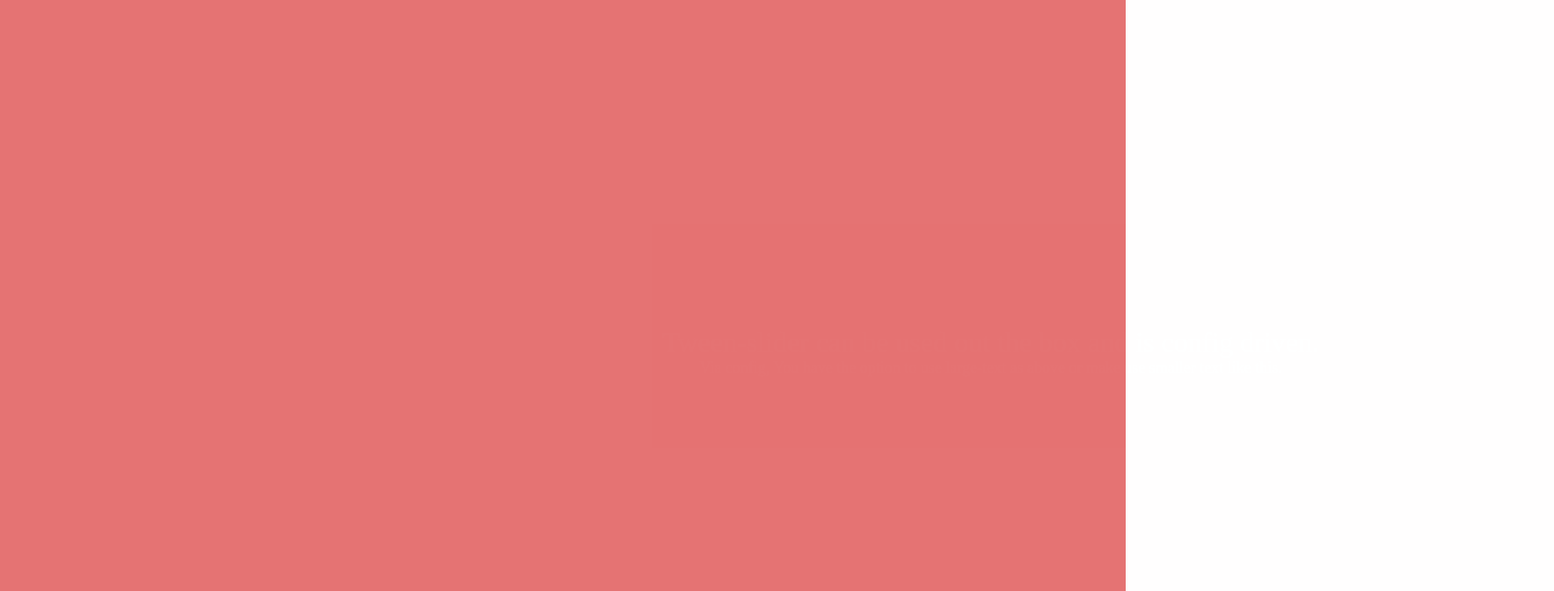
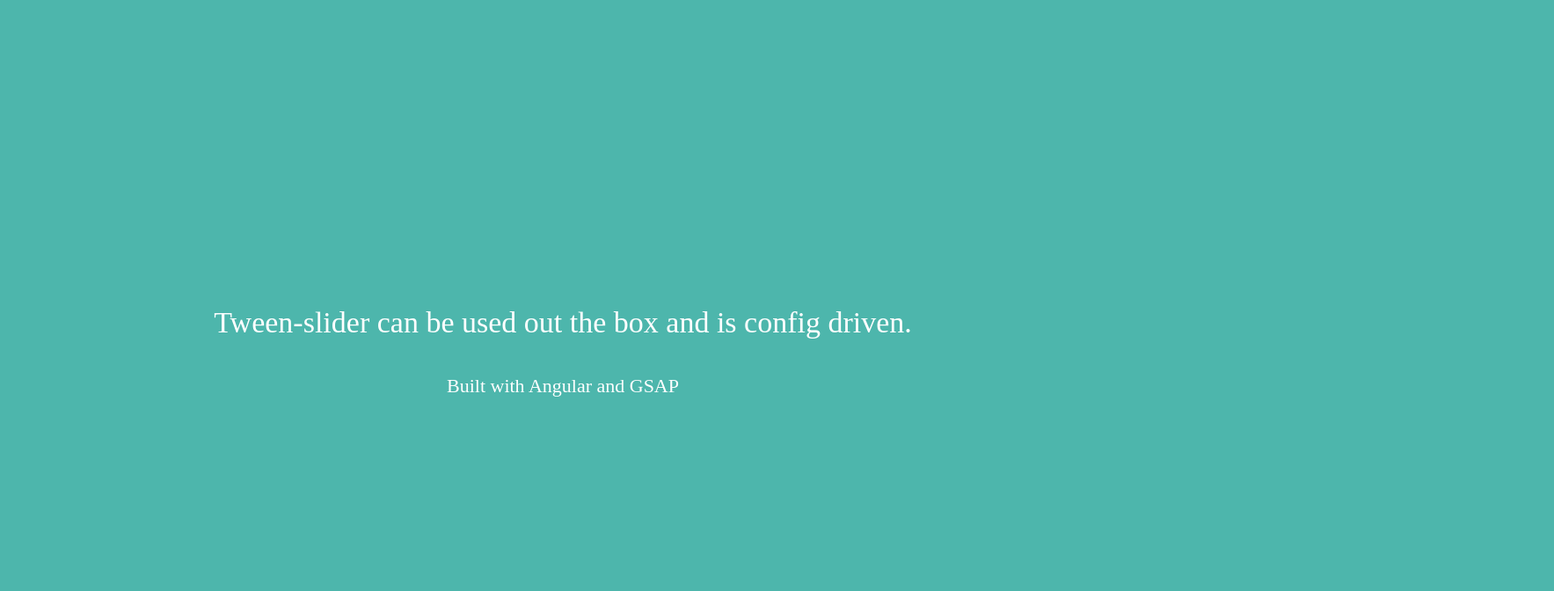
Before and after one commit to HaydenSookchand/tween-slider, an Angular app: page /index.html#/home in a window 1280 px wide. Shown: the top 672 px of the page at 88% size, 1767 px wide, since content can reach past the window. Built offline with nearby package versions, Linux system fonts and the light colour scheme.

Commit message:
make tween start end positions doable via config

```diff
--- a/src/app/home/home.component.css
+++ b/src/app/home/home.component.css
@@ -1,8 +1,4 @@
 
-
-.home{
-  margin: 0;
-}
 
 .slide {
   overflow: hidden;
@@ -24,8 +20,12 @@ left: 50%;
   transform: translate(-50%, -50%);
 }
 
+.text{
+  padding:20px;
+}
+
 .small-text{
-  font-size: 18px;
+  font-size: 22px;
 }
 
 .small-mid-text{
@@ -37,5 +37,9 @@ transform: translate(-50%, -50%);
 }
 
 .large-text{
-  font-size: 32px;
+  font-size: 34px;
 }
+
+.xlarge-text{
+  font-size: 50px;
+}
--- a/src/app/home/home.component.html
+++ b/src/app/home/home.component.html
@@ -1,12 +1,8 @@
-
-
-
-
-    <div  class="home" (window:resize)="handleResize();">
+    <div  class="home" (window:resize)="handleWindowResize();">
         <div *ngFor="let profileData of this.profileData" id="{{profileData.id}}"  class="{{profileData.class}} {{profileData.color}} ">
             <div class="text-wrapper">
-            <div class="{{profileData.textSize}}"> {{profileData.text}}</div>
-            <div class="{{profileData.textSize2}}">{{profileData.text2}} </div>
+            <div class="text {{profileData.textSize}}"> {{profileData.text}}</div>
+            <div class="text {{profileData.textSize2}}">{{profileData.text2}} </div>
             </div>
         </div>
     </div>
--- a/src/app/home/home.component.ts
+++ b/src/app/home/home.component.ts
@@ -13,11 +13,15 @@ export class HomeComponent {
   textAnimation: Object;
   items: Array<Object>
   profileData: Object;
+  xTo: Number;
+  yTo: Number;
+  xEnd: Number;
+  xPer: Number;
 
   constructor(public http: HttpClient) { }
 
   ngOnInit(): void {
-    // get data - maybe use a service?
+
     this.http.get('./assets/configs/home.json').subscribe(data => {
       this.profileData = data;
     });
@@ -32,6 +36,7 @@ export class HomeComponent {
   init() {
     this.bindToElements();
     this.setUpAnimations();
+    //this.someCalculations();
     this.playAnimations();
   }
 
@@ -42,38 +47,107 @@ export class HomeComponent {
   }
 
   createSlideBindings(this) {
-    // This reads tha amount of items in the json file to determine how many items to map 2 instead of manually having to enter code
-    //this.items1 = document.getElementById("slide-1");
-    //this.items2 = document.getElementById("slide-2");
     this.items = [];
-    for (var b = 0; b < this.profileData.length; b++) {
-      this.items[b] = document.getElementById(this.profileData[b].id);
+    for (var configItem = 0; configItem < this.profileData.length; configItem++) {
+      this.items[configItem] = document.getElementById(this.profileData[configItem].id);
     }
   }
 
   setUpAnimations() {
-    this.textAnimation = new TimelineMax({ repeat: 0 });
+    this.textAnimation = new TimelineMax({ repeat: -1 });
   }
 
   /** ***************************** Play Animations ***************************************************/
 
   playAnimations(this) {
-    this.x = this.getMiddleX();
     this.playSlideAnimations();
   }
 
+
   playSlideAnimations(this) {
-    for (var a = 0; a < this.items.length; a++) {
-      this.textAnimation.fromTo(this.items[a], 1, { opacity: 0, x: 0, xPercent: -50 }, { opacity: 1, x: this.x, xPercent: -50 });
-      this.textAnimation.to(this.items[a], 1, { opacity: 0, x: window.innerWidth - 150 }, "+=3");
+    for (var itemCounter = 0; itemCounter < this.items.length; itemCounter++) {
+      this.count = itemCounter;
+      this.validateAnimations(this, this.profileData[this.count]);
+      this.xPercent = -50
+      this.textAnimation.fromTo(this.items[itemCounter], 1, { opacity: 0, x: 0, y: 0, xPercent: this.xPercent }, { opacity: 1, x: this.firstAnimEndX, y: this.firstAnimEndY, xPercent: this.xPercent });
+      this.textAnimation.to(this.items[itemCounter], 1, { opacity: 0, x: this.secondAnimEndX, y: this.secondAnimEndY, }, this.profileData[itemCounter].timeToFade);
     }
+  }
+
+
+
+  /** ***************************** Reset Animations ***************************************************/
+  validateAnimations(this) {
+
+    // This needs to be sorted out
+
+    this.firstAnimEndX = this.profileData[this.count].firstAnimEndX;
+    if (this.firstAnimEndX != undefined) {
+      switch (this.firstAnimEndX) {
+        default:
+          this.firstAnimEndX = this.profileData[this.count].firstAnimEndX;
+          break;
+        case "center":
+          this.firstAnimEndX = this.getXCenter();
+          break;
+        case "end":
+          this.firstAnimEndX = this.getXEnd();
+      }
+    }
+
+
+    this.firstAnimEndY = this.profileData[this.count].firstAnimEndY;
+    if (this.firstAnimEndY != undefined) {
+      switch (this.firstAnimEndY) {
+        default:
+          this.firstAnimEndY = this.profileData[this.count].firstAnimEndY;
+          break;
+        case "center":
+          this.firstAnimEndY = this.getYCenter();
+          break;
+        case "end":
+          this.firstAnimEndY = this.getYEnd();
+      }
+    }
+
+
+    this.secondAnimEndX = this.profileData[this.count].secondAnimEndX;
+    if (this.secondAnimEndX != undefined) {
+      switch (this.secondAnimEndX) {
+        default:
+          this.secondAnimEndX= this.profileData[this.count].secondAnimEndX;
+          break;
+        case "center":
+          this.secondAnimEndX = this.getXCenter();
+          break;
+        case "end":
+          this.secondAnimEndX = this.getXEnd();
+      }
+    }
+
+
+
+    this.secondAnimEndY = this.profileData[this.count].secondAnimEndY;
+    if (this.secondAnimEndY != undefined) {
+      switch (this.secondAnimEndY) {
+        default:
+          this.secondAnimEndY = this.profileData[this.count].secondAnimEndY;
+          break;
+        case "center":
+          this.secondAnimEndY = this.getYCenter();
+          break;
+        case "end":
+          this.secondAnimEndY = this.getYEnd();
+      }
+    }
+
   }
 
   /** ***************************** Reset Animations ***************************************************/
 
   resetSlideAnimations(this) {
-    for (var a = 0; a < this.items.length; a++) {
-      this.textAnimation.to(this.items[a], 0.1, { opacity: 0, x: 0, xPercent: -50 });
+    for (var currentItem = 0; currentItem < this.items.length; currentItem++) {
+      this.textAnimation.to(this.items[currentItem], 0.1, { opacity: 0, x: 0, xPercent: this.xPercent });
     }
   }
 
@@ -83,20 +157,30 @@ export class HomeComponent {
 
   /** ***************************** Reset Animations ***************************************************/
 
-  // Handle Click on replay
-  handleReplay(this) {
-    this.playAnimations(this);
-  }
-
-  // Handle Window Resize
-  handleResize(this) {
+  handleWindowResize(this) {
     this.textAnimation.totalProgress(1).kill();
     this.resetAnimations();
     this.playAnimations(this);
   }
 
-  // Get the correct X value - like to move this out into a co-ordinate class
-  getMiddleX(this) {
+  // Get the point we want the first X to tween to (First Animation X End)
+  getXCenter(this) {
     return window.innerWidth / 2;
   }
+
+  // Get the point we want the first X to tween to (First Animation X End)
+  getYCenter(this) {
+    return 0;
+  }
+
+
+  // Second Animation X End
+  getXEnd(this) {
+    return window.innerWidth - 150;
+  }
+    // Second Animation X End
+ getYEnd(this) {
+      return window.innerHeight;
+  }
+
 }
--- a/src/assets/configs/home.json
+++ b/src/assets/configs/home.json
@@ -1,56 +1,114 @@
 [
     {
         "id": "slide-1",
-        "color": "red",
+        "color": "teal",
         "class": "slide",
         "textSize": "large-text",
         "text": "Tween-slider can be used out the box and is config driven.",
+        "firstAnimEndX": "center",
+        "firstAnimEndY": "center",
         "textSize2":"small-text",
-        "text2": "Via config, You have the option to use large-text as above or make use smaller text like this. "
+        "text2": "Built with Angular and GSAP " ,
+        "secondAnimEndX": "end",
+        "secondAnimEndY": "center",
+        "timeToFade":"+=6"
     },
     {
         "id": "slide-2",
-        "color": "pink",
+        "color": "teal",
         "class": "slide",
         "textSize": "small-text",
-        "text": "You have the power to configure as many slides as you want via our config.",
-        "textSize2":"medium-text",
-        "text2": " At this point in time each slide is limited to 2 paragraphs, using the different styles."
+        "text": "Use config to",
+        "firstAnimEndX": "center",
+        "firstAnimEndY": "center",
+        "textSize2":"large-text",
+        "text2": "customize your font-size" ,
+        "secondAnimEndX": "end",
+        "secondAnimEndY": "center",
+        "timeToFade":"+=5"
     },
     {
         "id": "slide-3",
-        "color": "purple",
+        "color": "blue",
         "class": "slide",
         "textSize": "small-text",
-        "text": "We have a range of properties that you can apply to your slides.",
+        "text": "...slide screens in",
+        "firstAnimEndX": "center",
+        "firstAnimEndY": "center",
         "textSize2":"medium-text",
-        "text2": "And allows for custom css to be written, if you wish to customize further."
+        "text2": "and change slide colors" ,
+        "secondAnimEndX": "end",
+        "secondAnimEndY": "center",
+        "timeToFade":"+=5"
     },
     {
         "id": "slide-4",
-        "color": "deep-purple",
+        "color": "teal",
         "class": "slide",
         "textSize": "small-text",
-        "text": "Tween-slider makes use of Angular2 and gsap.",
+        "text": "Currently, tween-slide supports 2 paragraphs per slide",
+        "firstAnimEndX": "center",
+        "firstAnimEndY": "center",
         "textSize2":"medium-text",
-        "text2": "Enjoy!"
+        "text2": "Various different colors, different timings and complete control of your tweening." ,
+        "secondAnimEndX": "0",
+        "secondAnimEndY": "0",
+        "timeToFade":"+=5"
     },
     {
         "id": "slide-5",
-        "color": "indigo",
+        "color": "teal",
         "class": "slide",
         "textSize": "small-text",
-        "text": "Should allow a user to change the direction of this animation",
+        "text": "Tween-slider also allows you the freedom to add custom classes to your slide.",
+        "firstAnimEndX": "center",
+        "firstAnimEndY": -100,
         "textSize2":"medium-text",
-        "text2": "Probably add some controls, and make timings configurable "
+        "text2": "This is done by just adding a little bit of css and updating the config with the class names." ,
+        "secondAnimEndX": "center",
+        "secondAnimEndY": "center",
+        "timeToFade":"+=5"
     },
     {
         "id": "slide-6",
-        "color": "purple",
+        "color": "teal",
         "class": "slide",
-        "textSize": "small-text",
-        "text": "Will get there.",
+        "textSize": "xlarge-text",
+        "text": "3",
+        "firstAnimEndX": "center",
+        "firstAnimEndY": "center",
         "textSize2":"medium-text",
-        "text2": "Should also make this loop around instead of just disappearing like this....."
+        "text2": "" ,
+        "secondAnimEndX": "end",
+        "secondAnimEndY": "end",
+        "timeToFade":"+=0"
+    },
+    {
+        "id": "slide-7",
+        "color": "teal",
+        "class": "slide",
+        "textSize": "xlarge-text",
+        "text": "2",
+        "firstAnimEndX": "center",
+        "firstAnimEndY": "center",
+        "textSize2":"medium-text",
+        "text2": "" ,
+        "secondAnimEndX": "100",
+        "secondAnimEndY": "50",
+        "timeToFade":"+=1"
+    },
+    {
+        "id": "slide-8",
+        "color": "teal",
+        "class": "slide",
+        "textSize": "xlarge-text",
+        "text": "1",
+        "firstAnimEndX": "center",
+        "firstAnimEndY": "center",
+        "textSize2":"medium-text",
+        "text2": "" ,
+        "secondAnimEndX": "500",
+        "secondAnimEndY": "center",
+        "timeToFade":"+=1"
     }
 ]
--- a/src/index.html
+++ b/src/index.html
@@ -12,7 +12,7 @@
 
 
     <app-root class="app-root">
-        <h1>Loading...</h1>
+        <h1></h1>
     </app-root>
 
 
--- a/src/styles.css
+++ b/src/styles.css
@@ -3,13 +3,13 @@ html, body {
   margin: 0;
   height: 100%;
   width: 100%;
+  background-color: #4DB6AC;
 }
 
 .app-root{
   height: 100%;
   width: 100%;
   position:absolute;
-  background-color: #e57373;
 }
 
 .red{
```
Also changed, not shown: 1 other file (tests, documents, lock files or other folders). Lines whose indentation alone changed are shown as unchanged.
